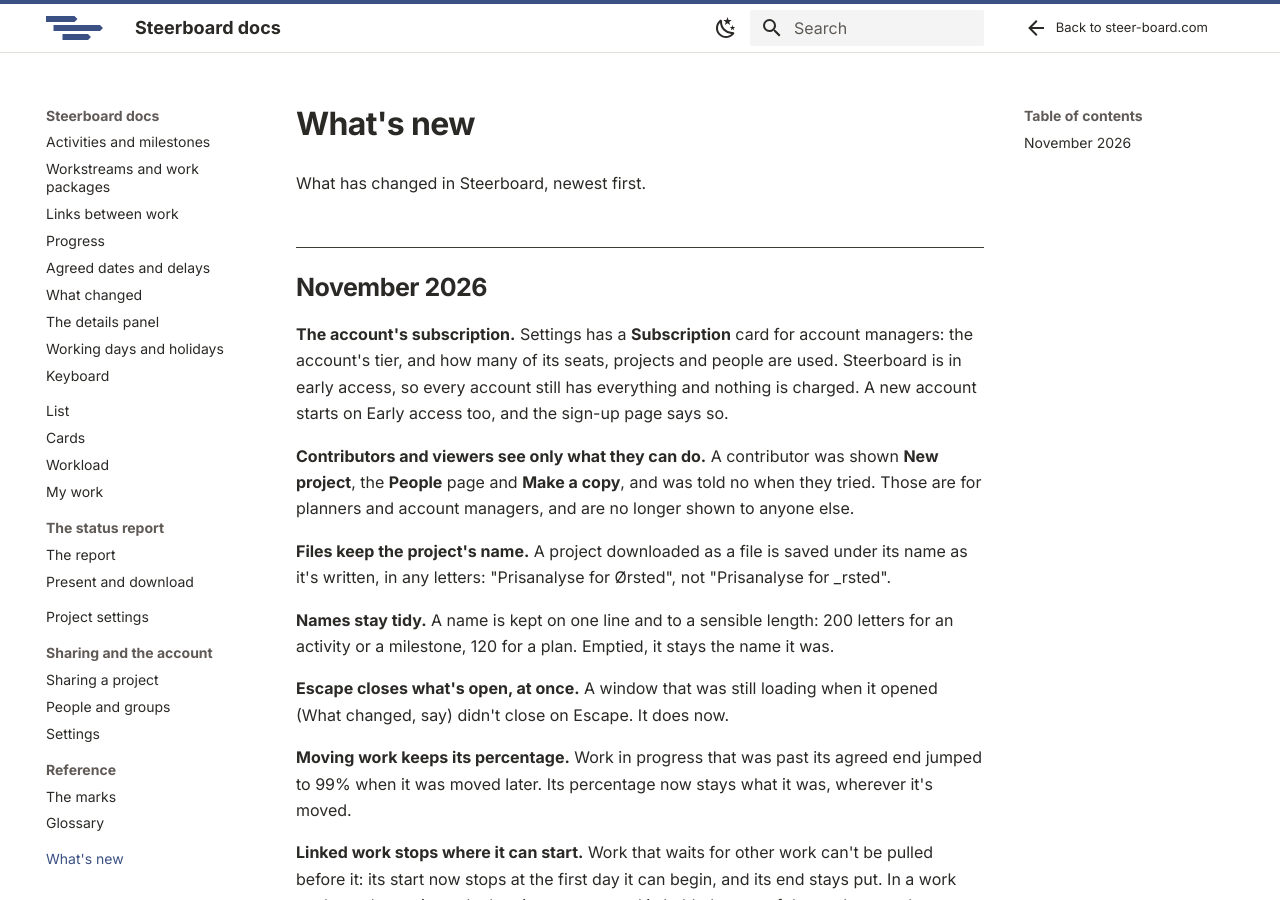
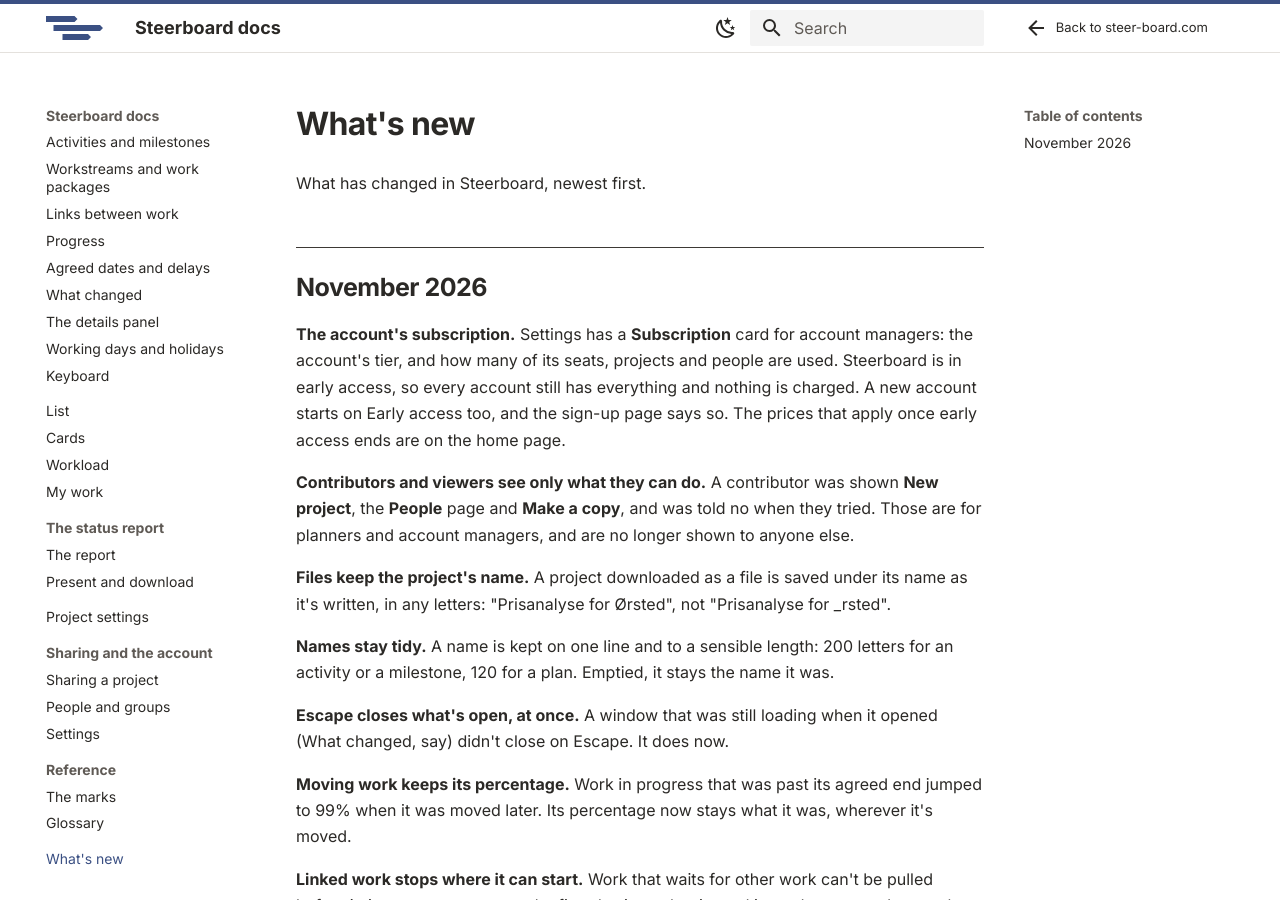
Before and after one commit to mistahcase/steerboard-docs, an MkDocs documentation site: the page built from pages/whats-new.md, in a window 1280 px wide and 900 px high. Built offline with MkDocs 1.6.1 and Material for MkDocs 9.7.7, drawn with Linux system fonts in a browser that asks for light colours.

Commit message:
The prices on the home page say early access first
The user, 2026-11-14: asked where the pricing overview is, and to add an
early-access line and publish it.

While tiers aren't in force, the Pricing part opens with a line: every new
account starts on Early access, everything is included and nothing is charged,
and the prices below apply once it ends. The way in is beside it, and no tier
has a button of its own, since none can be chosen yet. GET /api/pricing says
whether tiers are in force and what a new account starts on.
SCENARIOS.md TR14; PROGRESS.md X47.

Co-Authored-By: Claude Fable 5.2 <noreply@anthropic.com>

```diff
--- a/pages/whats-new.md
+++ b/pages/whats-new.md
@@ -8,7 +8,8 @@ What has changed in Steerboard, newest first.
 account managers: the account's tier, and how many of its seats, projects and
 people are used. Steerboard is in early access, so every account still has
 everything and nothing is charged. A new account starts on Early access too,
-and the sign-up page says so.
+and the sign-up page says so. The prices that apply once early access ends are
+on the home page.
 
 **Contributors and viewers see only what they can do.** A contributor was
 shown **New project**, the **People** page and **Make a copy**, and was told
```
